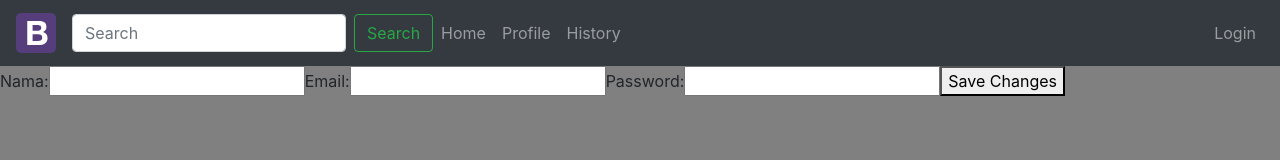
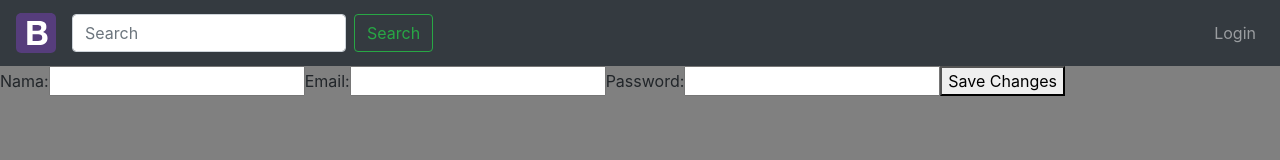
Before and after one commit to alta-sirclo-fe-farand/rent-book-graphql, a React (Create React App) app: page /edit in a window 1280 px wide. Shown: the top 160 px of the page. Built offline with nearby package versions, Linux system fonts and the light colour scheme; no server answers.

Commit message:
fix: adjust header menu base on login context

```diff
--- a/src/components/header.tsx
+++ b/src/components/header.tsx
@@ -24,6 +24,7 @@ const Header = () => {
   };
 
   const handleLogout = () => {
+    sessionStorage.removeItem("id");
     setIsLoggedIn(false);
     setSearchValue("");
     navigate("/");
@@ -84,6 +85,7 @@ const Header = () => {
         </button>
       </form>
       <div className="collapse navbar-collapse" id="navbarSupportedContent">
+        {isLoggedIn ? (
           <ul className="navbar-nav">
             <li className="nav-item">
               <span className="nav-link" onClick={navigateHome}>
@@ -101,6 +103,9 @@ const Header = () => {
               </span>
             </li>
           </ul>
+        ) : (
+          <></>
+        )}
         <ul className="navbar-nav ml-auto">
           {isLoggedIn ? (
             <li className="nav-item">
```
Lines whose indentation alone changed are shown as unchanged.
